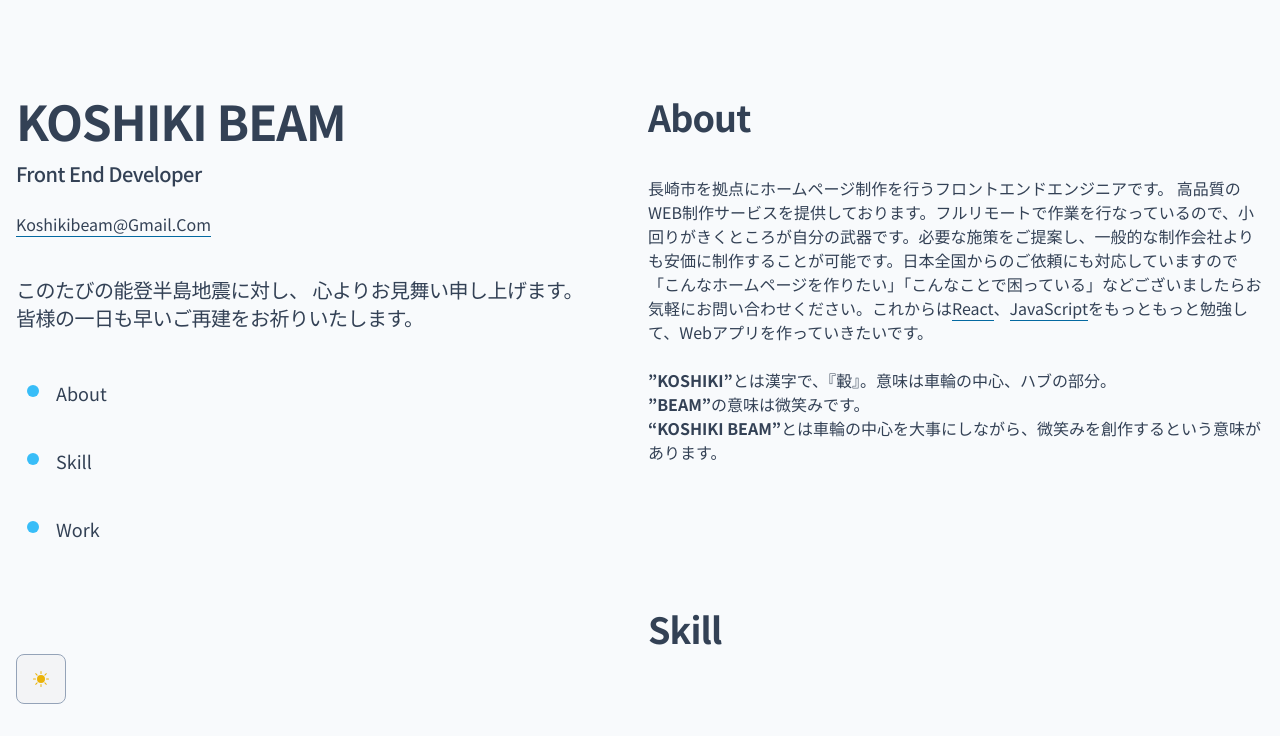
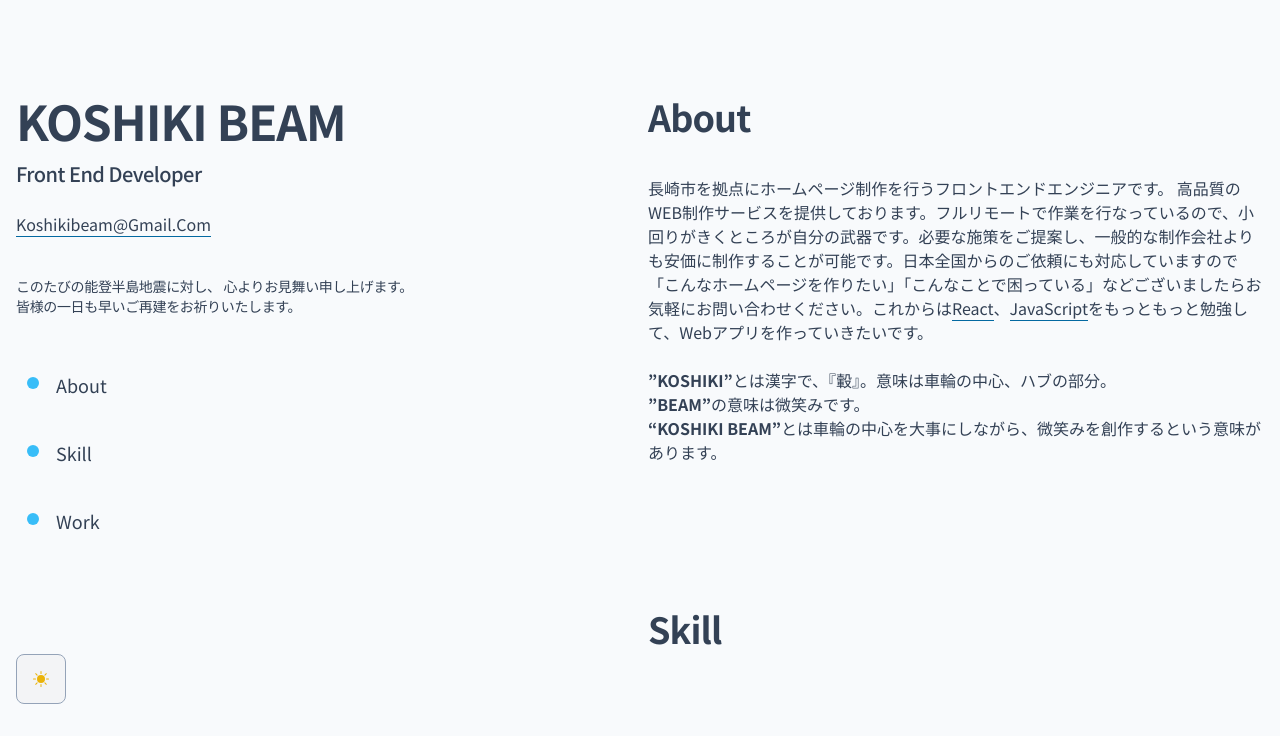
Before and after one commit to KOSHIKIBEAM/portfolio_2023_01_24, a React (Vite) app: page / in a window 1280 px wide. Shown: the top 736 px of the page. Built offline with nearby package versions, Linux system fonts and the light colour scheme.

Commit message:
🎨 h3フォントサイズ修正

```diff
--- a/src/components/Header.jsx
+++ b/src/components/Header.jsx
@@ -29,14 +29,14 @@ const Header = () => {
             koshikibeam@gmail.com
           </a>
         </p>
-        <h3 className="mt-10 text-lg font-normal tracking-tight sm:text-xl">
+        <h3 className="mt-10 text-xs sm:text-sm font-normal tracking-tight">
           このたびの能登半島地震に対し、 <br className="sm:hidden block" />
           心よりお見舞い申し上げます。
           <br />
           皆様の一日も早いご再建をお祈りいたします。
         </h3>
       </div>
-      <nav className="nav hidden lg:block">
+      <nav className="nav hidden lg:block my-[25px]">
         <ul>
           <li className="pb-14 pl-10">
             <a href="#about">
```
